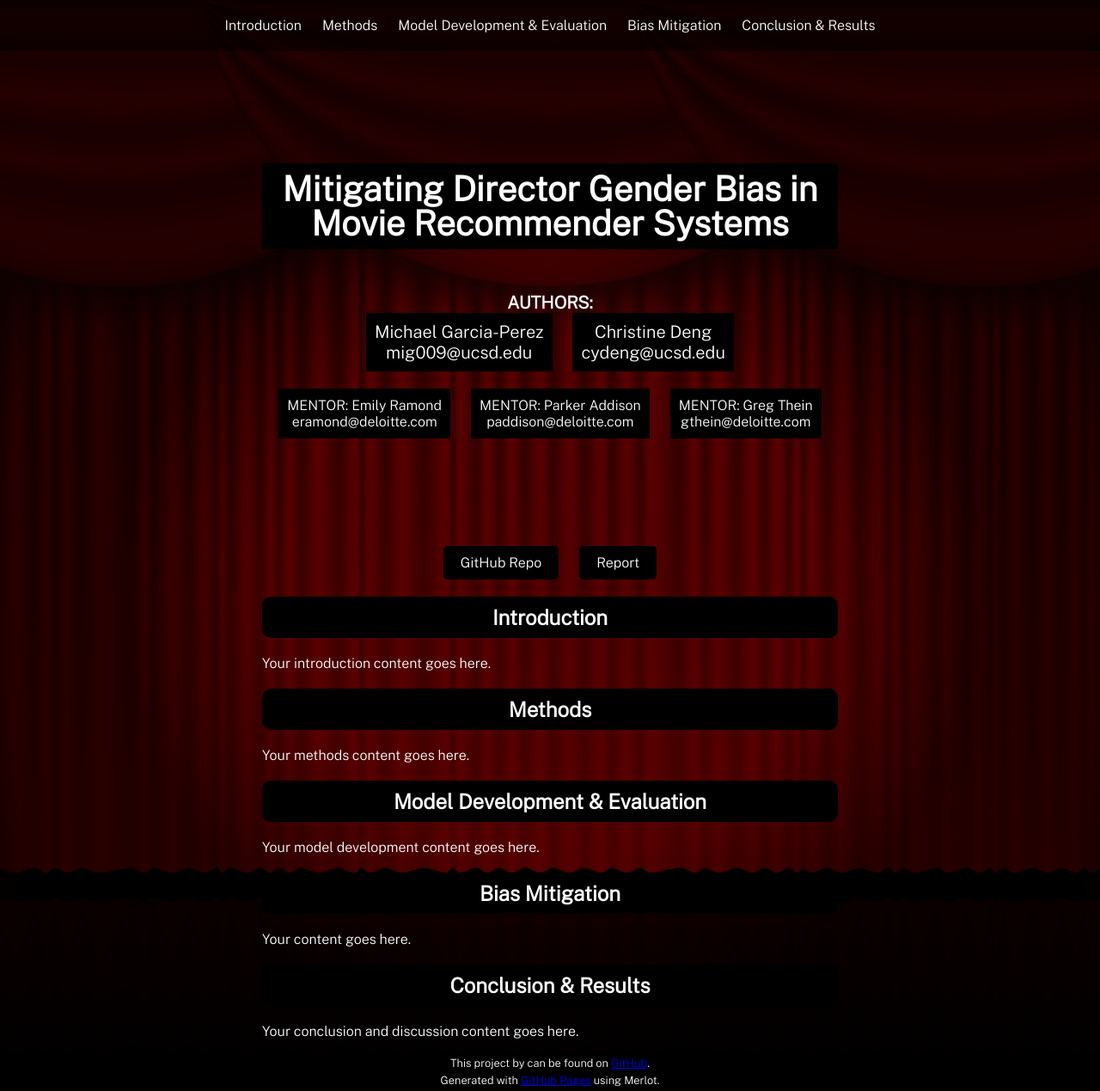
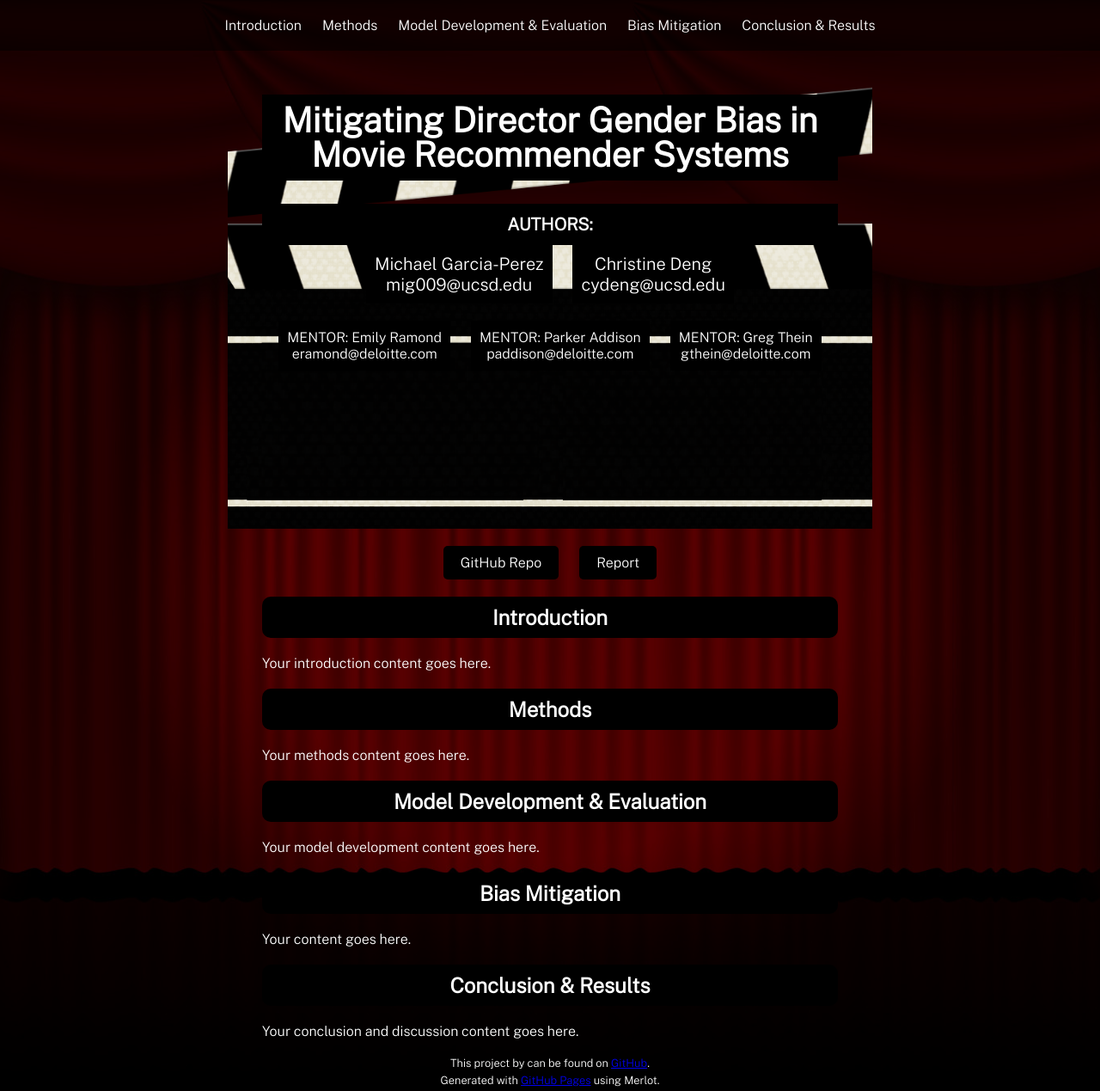
Before and after one commit to michael-garciaperez/DSC180A-Methodology-5, a Jekyll site: the page built from index.md, in a window 1280 px wide and 1269 px high. Shown: the whole window at 86% size. Built offline with Jekyll 4.4.1, drawn with Linux system fonts in a browser that asks for light colours.

Commit message:
Update style.scss

```diff
--- a/assets/css/style.scss
+++ b/assets/css/style.scss
@@ -24,18 +24,11 @@ header {
   margin: 70px auto 0;
   max-width: 670px;
   padding: 20px 40px 25px;
+  background-image: url('../images/clap_board.png');
+  background-size: 150% auto;
+  background-repeat: no-repeat;
+  background-position: center top;
   height: 500px;
-}
-
-.clapboard-image {
-  position: absolute;
-  top: 0;
-  left: 50%;
-  transform: translateX(-50%);
-  width: 100%;
-  max-width: 670px;
-  height: auto;
-  z-index: -1;
 }
 
 header h1 {
@@ -47,12 +40,33 @@ header h1 {
   line-height: 1;
   background-color: black;
   padding: 10px 20px;
-  margin-top: 100px; /* Adjusted margin-top value for h1 */
+  margin-top: 20px;
+}
+
+header h2 {
+  font-size: 0.8em;
+  font-weight: 800;
+  font-style: normal;
+  color: white;
+  text-align: center;
+  line-height: 1;
+  padding: 14px 0;
+  background-color: black;
+}
+
+header h2 span {
+  font-weight: bold;
+  font-size: 1.3em;
+  margin-bottom: 20px;
+}
+
+header h2 span:last-child {
+  margin-top: 40px;
 }
 
 .author-mentor-container {
   text-align: center;
-  margin-top: 50px; /* Adjusted margin-top value for author-mentor-container */
+  margin-top: 10px;
 }
 
 .author-mentor-container p {
```
